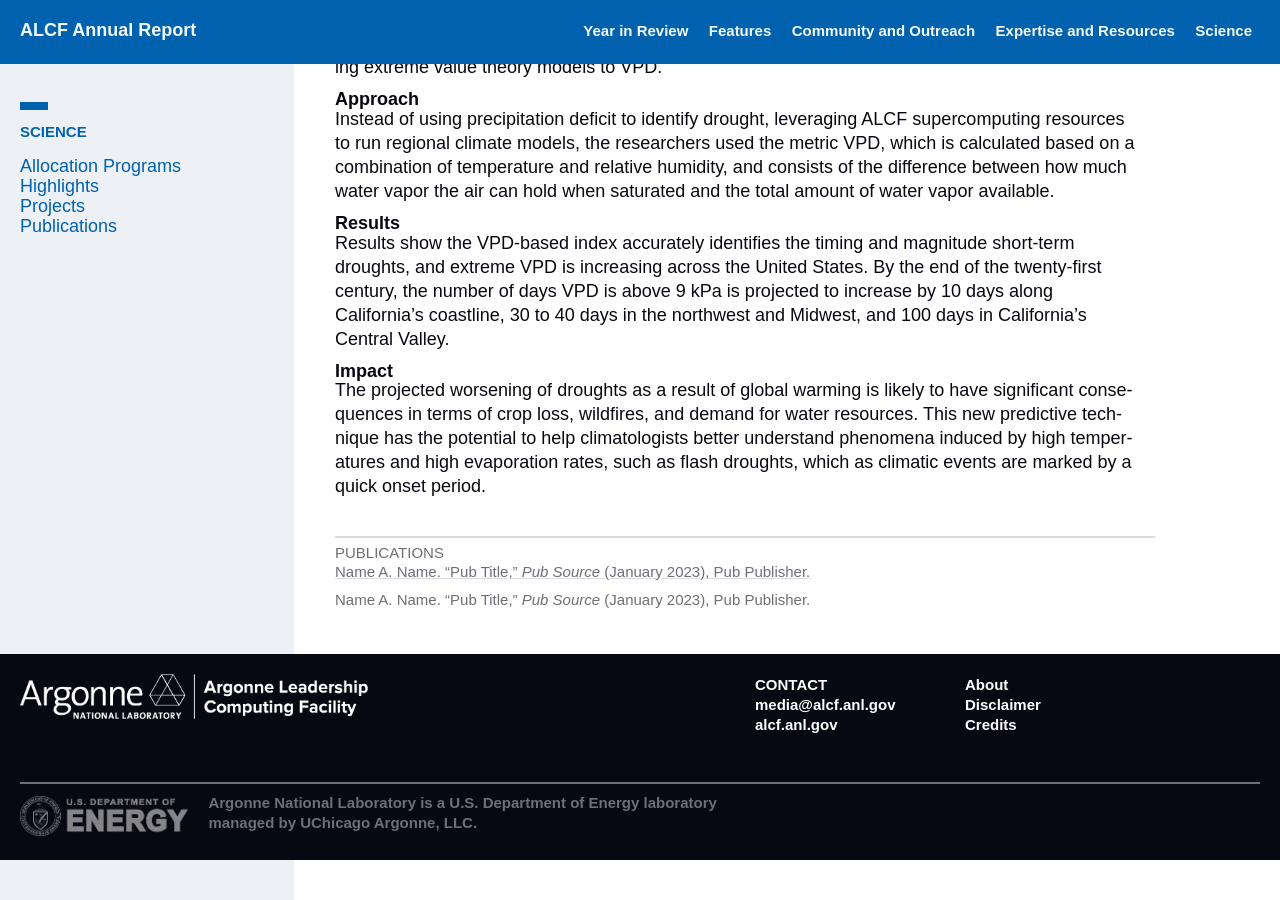
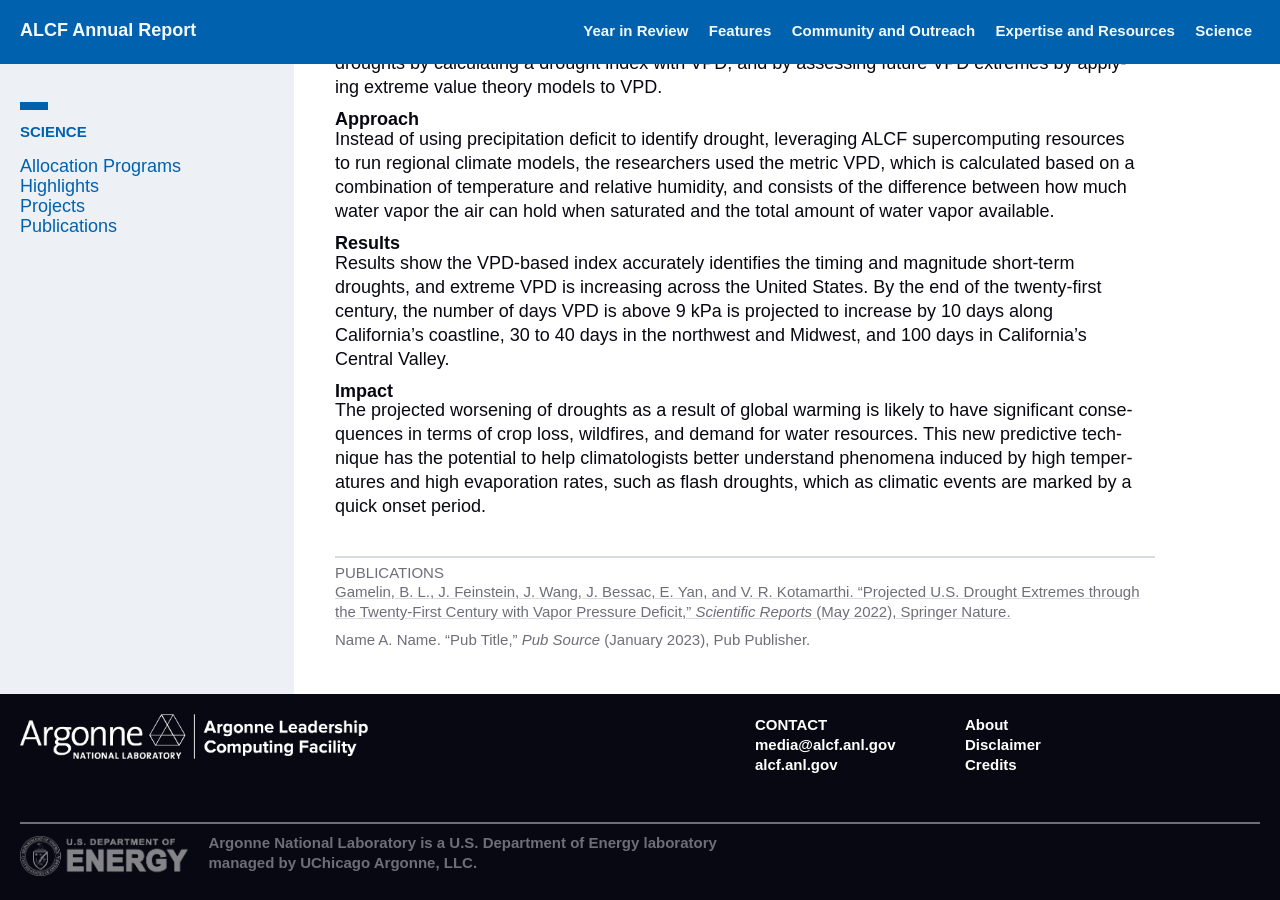
Before and after one commit to sbx-bnagle/ALCF-AR2022, a Jekyll site: the page built from _highlights/kotamarthi.md, in a window 1280 px wide and 900 px high, scrolled down 1496 px. Built offline with Jekyll 4.4.1, drawn with Linux system fonts in a browser that asks for light colours; some web fonts are replaced; some of the changed text lies outside the part shown.

Commit message:
publication, image/caption/credit

```diff
--- a/_highlights/kotamarthi.md
+++ b/_highlights/kotamarthi.md
@@ -11,17 +11,17 @@
 field: 'Earth Science'
 sdl: 's'
 
-image: 'fpo.jpg'
-image-caption: 'The quick brown fox jumps over the lazy dog.'
-image-credit: 'Name A. Name, Affiliation'
+image: 'kotamarthi.png'
+image-caption: 'The 5, 10, 25, and 50-year return periods in the United States for the 5th, median (50th), and 95th percentile of the sampled model ensemble for VPD return periods.'
+image-credit: 'Brandi L. Gamelin, Argonne National Laboratory'
 
 publications:
-  - authors: 'Name A. Name'
-    title: 'Pub Title'
-    source: 'Pub Source'
-    date: 'January 2023'
-    publisher: 'Pub Publisher'
-    url: 'https://alcf.anl.gov/'
+  - authors: 'Gamelin, B. L., J. Feinstein, J. Wang, J. Bessac, E. Yan, and V. R. Kotamarthi'
+    title: 'Projected U.S. Drought Extremes through the Twenty-First Century with Vapor Pressure Deficit'
+    source: 'Scientific Reports'
+    date: 'May 2022'
+    publisher: 'Springer Nature'
+    url: 'https://doi.org/10.1038/s41598-022-12516-7'
   - authors: 'Name A. Name'
     title: 'Pub Title'
     source: 'Pub Source'
```
